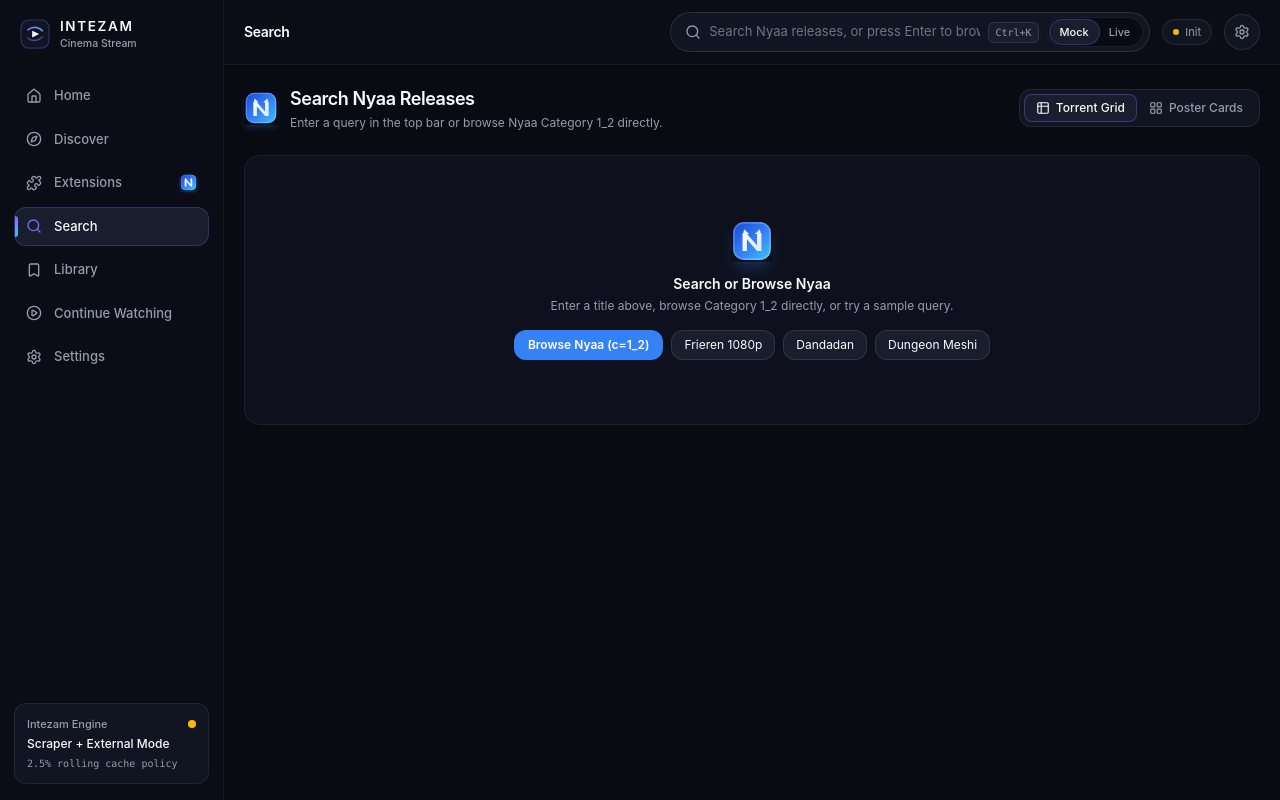
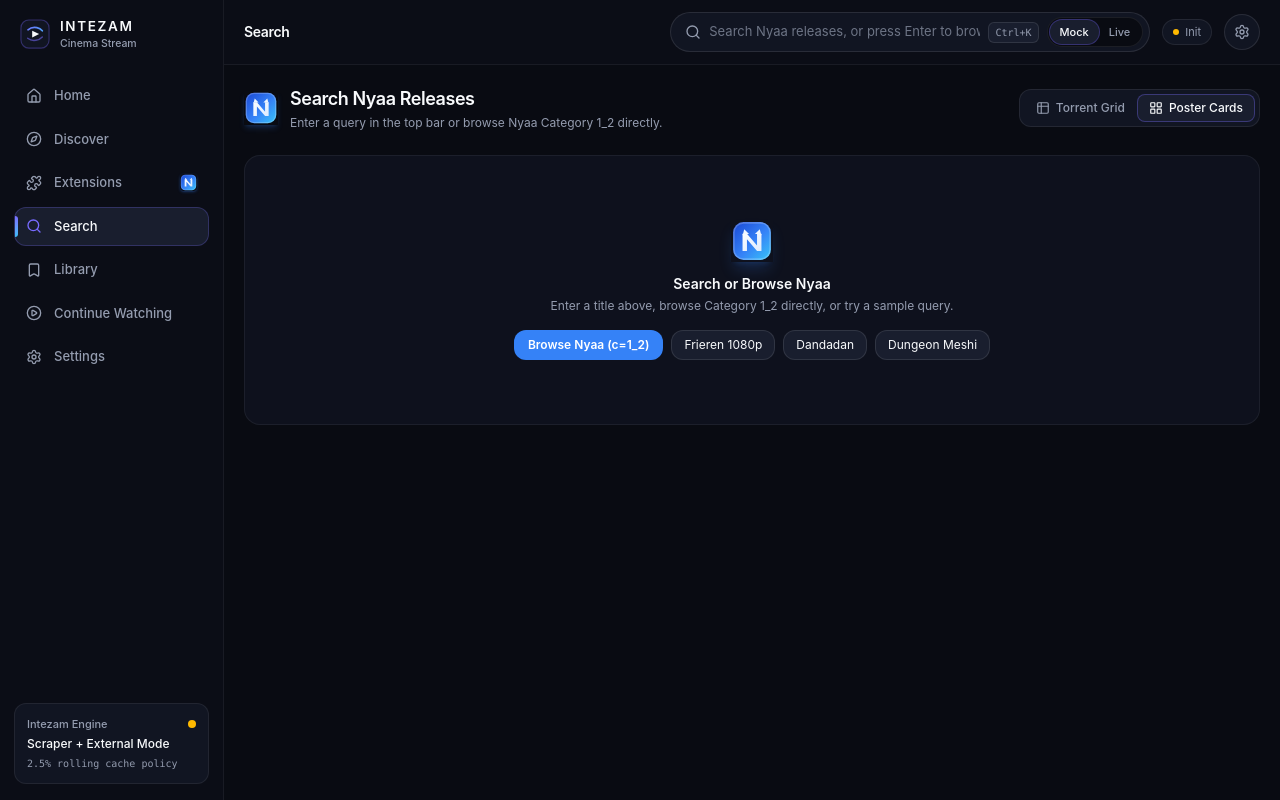
Before and after one commit to awaismalik8107-source/Intezam_cli, a React (Vite) app in the folder src/gui_scraper/ui/: page / in a window 1280 px wide. Both pictures are taken after a click on the button "Search". Built offline with nearby package versions, Linux system fonts and the light colour scheme.

Commit message:
ux(search): make show posters the default search experience

```diff
--- a/src/gui_scraper/ui/src/components/SearchView.tsx
+++ b/src/gui_scraper/ui/src/components/SearchView.tsx
@@ -72,7 +72,7 @@ export function SearchView({
   onSelectPage,
   onLoadMore,
 }: SearchViewProps) {
-  const [viewMode, setViewMode] = useState<"grid" | "cards">("grid");
+  const [viewMode, setViewMode] = useState<"grid" | "cards">("cards");
 
   return (
     <m.div
```
